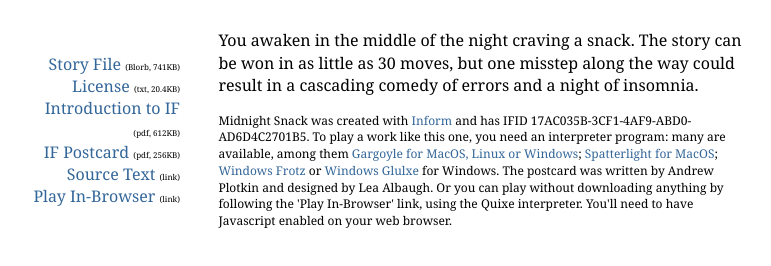
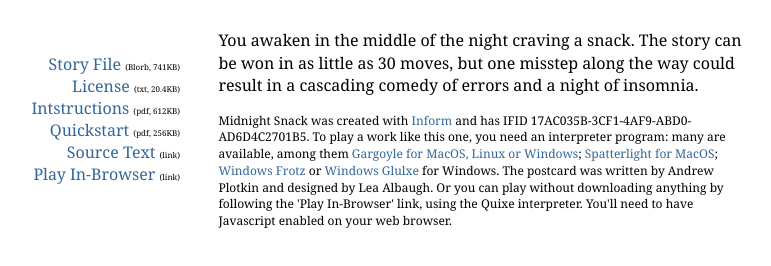
Before and after one commit to ifzerosix/midnightsnack, a plain HTML site: page index.html in a window 1280 px wide. Shown: the part 194-460 px from the top of the page, without its empty margins (36-807 px from the left). Drawn offline with Linux system fonts and the light colour scheme.

Commit message:
Update index.html
Renamed Introduction to IF to Instructions and IF Postcard to Quickstart

```diff
--- a/index.html
+++ b/index.html
@@ -18,7 +18,7 @@
 <div class="links">
 	<ul>
 	<li><div class="download"><a href="Midnight Snack.gblorb">Story File</a> <span class="filetype">(Blorb,&nbsp;741KB)</span></div></li>
-	<div class="auxiliary"><li><a href="License.txt">License</a> <span class="filetype">(txt,&nbsp;20.4KB)</span></li><li><a href="IntroductionToIF.pdf">Introduction to IF</a> <span class="filetype">(pdf,&nbsp;612KB)</span></li><li><a href="Postcard.pdf">IF Postcard</a> <span class="filetype">(pdf,&nbsp;256KB)</span></li><li><a href="source.html">Source Text</a> <span class="filetype">(link)</span></li><li><a href="play.html">Play In-Browser</a> <span class="filetype">(link)</span></li></div>
+	<div class="auxiliary"><li><a href="License.txt">License</a> <span class="filetype">(txt,&nbsp;20.4KB)</span></li><li><a href="IntroductionToIF.pdf">Intstructions</a> <span class="filetype">(pdf,&nbsp;612KB)</span></li><li><a href="Postcard.pdf">Quickstart</a> <span class="filetype">(pdf,&nbsp;256KB)</span></li><li><a href="source.html">Source Text</a> <span class="filetype">(link)</span></li><li><a href="play.html">Play In-Browser</a> <span class="filetype">(link)</span></li></div>
 	</ul>
 </div>
 
```
